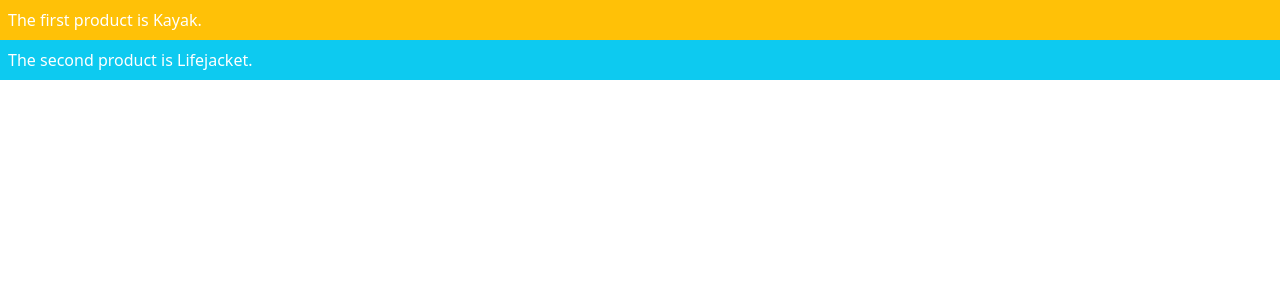
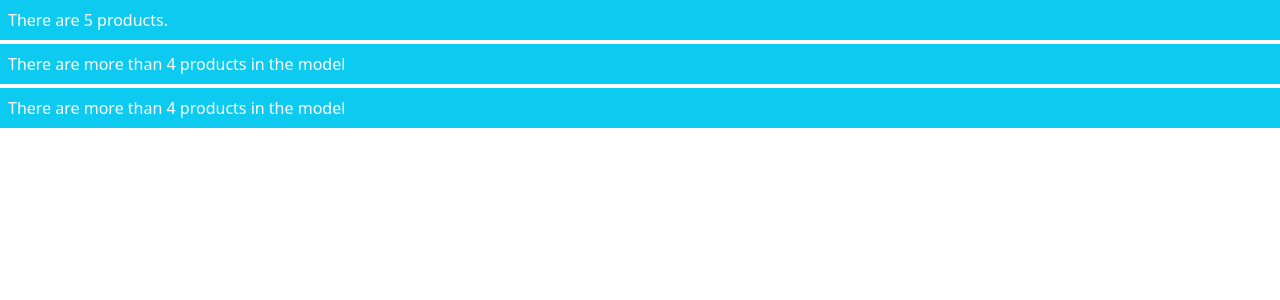
Before and after one commit to rafaelhfreitas/angular_underhood, an Angular app: page / in a window 1280 px wide. Shown: the top 300 px of the page. Built offline with nearby package versions, Linux system fonts and the light colour scheme.

Commit message:
ngIf directive

```diff
--- a/src/app/component.ts
+++ b/src/app/component.ts
@@ -21,41 +21,27 @@ export class ProductComponent {
         return this.model.getProducts()[position];
     }
 
-    getClassesByPosition(position:number) : string {
-        let product = this.getProductByPosition(position);
-        return "p-2 " + ((product?.price ?? 0 ) < 50 ? "bg-info" : "bg-warning");
+    // getClassesByPosition(position:number) : string {
+    //     let product = this.getProductByPosition(position);
+    //     return "p-2 " + ((product?.price ?? 0 ) < 50 ? "bg-info" : "bg-warning");
+    // }
+
+
+    getProduct(key: number): Product | undefined {
+        return this.model.getProduct(key)
     }
 
 
-    // getClasses(key: number): string {
-    //     let product = this.model.getProduct(key);
-    //     return "p-2 " + ((product?.price ?? 0) < 50 ? "bg-info" : "bg-warning" );
-    // }
+    getProducts(): Product[] {
+        return this.model.getProducts();
+    }
+
+    getProductCount(): number {
+        return this.model.getProducts().length;
+    }
+
+    targetName: string = "Kayak";
 
 
-    // getStyles(key: number): Object {
-    //     let product = this.model.getProduct(key);
-    //     return {
-    //         fontSize: "30px",
-    //         "margin.px": 100,
-    //         color: (product?.price ?? 0) > 50 ? "red" : "green"
-    //     }
 
-    // }
-
-
-    // getClassMap(key: number): Object {
-    //     let product = this.model.getProduct(key);
-    //     return {
-    //         "text-center bg-danger": product?.name == "Kayak",
-    //         "bg-info": (product?.price ?? 0) < 50
-    //     };
-    // }
-
-    // getClasses(): string {
-    //     return this.model.getProducts().length == 5 ? "bg-success" : "bg-warning";
-    // }
-
-    // fontSizeWithUnits: string = "30px";
-    // fontSizeWithoutUnits: string = "30";
 }
--- a/src/app/template.html
+++ b/src/app/template.html
@@ -1,94 +1,20 @@
 <div class="text-white">
-    <div [ngClass]="getClassesByPosition(0)">
-        The first product is {{getProductByPosition(0).name }}.
+    <div class="bg-info p-2">
+        There are {{ getProductCount()}} products.
     </div>
-    <div [ngClass]="getClassesByPosition(1)">
-        The second product is {{getProductByPosition(1).name }}.
+
+    <div *ngIf="getProductCount() > 4" class="bg-info p-2 mt-1">
+        There are more than 4 products in the model
     </div>
+
+    <ng-template ngIf="model.getProductCount() > 4">
+        <div class="bg-info p-2 mt-1">
+            There are more than 4 products in the model
+        </div>
+    </ng-template>
+
+    <div *ngIf="getProductByPosition(0).name != 'Kayak'" class="bg-info mt-1">
+        The first product isn't a Kayak
+    </div>
+
 </div>
-
-<!-- <div class="text-white">
-    <div class="p-2 bg-warning">
-        The <span [ngStyle]="getStyles(1)">first</span>
-        product is {{ model.getProduct(1)?.name }}.
-    </div>
-    <div class="p-2 bg-info">
-        The <span [ngStyle]="getStyles(2)">second</span>
-        product is {{ model.getProduct(2)?.name }}.
-    </div>
-</div> -->
-
-<!-- <div class="text-white">
-    <div class="p-2 bg-warning">
-        The <span [style.fontSize]="fontSizeWithUnits">first</span>
-        product is {{ model.getProduct(1)?.name }}.
-    </div>
-    <div class="p-2 bg-info">
-        The <span [style.fontSize.px]="fontSizeWithoutUnits">second</span>
-        product is {{ model.getProduct(2)?.name }}.
-    </div>
-</div> -->
-
-<!-- <div class="text-white">
-    <div class="p-2" [ngClass]="getClassMap(1)">
-        This first product is {{ model.getProduct(1)?.name }}.
-    </div>
-    <div class="p-2" [ngClass]="getClassMap(2)">
-        This second product is {{ model.getProduct(2)?.name }}.
-    </div>
-    <div class="p-2" [ngClass]="{'bg-success': (model.getProduct(3)?.price ?? 0) < 50,'bg-info': (model.getProduct(3)?.price ?? 0) >= 50}">
-        This third product is {{ model.getProduct(3)?.name }}.
-    </div>
-</div> -->
-
-
-<!-- <div class="text-white">
-    <div [class]="getClasses(1)">
-        This first product is {{ model.getProduct(1)?.name }}.
-    </div>
-    <div class="p-2"
-        [class.bg-success]="(model.getProduct(2)?.price ?? 0) < 50"
-        [class.bg-info]="(model.getProduct(2)?.price ?? 0) >= 50" >
-            This second product is {{ model.getProduct(2)?.name }}.
-    </div>
-</div> -->
-
-
-<!-- <div class="text-white">
-    <div [class]="getClasses(1)">
-        This first product is {{ model.getProduct(1)?.name }}.
-    </div>
-    <div [class]="getClasses(2)" [textContent]="'This second product is ' + (model.getProduct(2)?.name) + '.'">
-
-    </div>
-</div> -->
-
-
-<!-- <div [ngClass]="'text-white p-2 ' + getClasses()" >
-    Name: {{ model.getProduct(1)?.name ?? 'None' }}
-</div>
-
-<div [ngClass]="'text-white p-2 ' + getClasses()"
-    [textContent]="'Name: ' + (model.getProduct(1)?.name ?? 'None')">
-</div>
-
-<div class="form-group m-2">
-    <label>Name:</label>
-    <input class="form-control" [value]="model.getProduct(1)?.name ?? 'None'" />
-</div>
-
-
-<table class="table mt-2">
-    <tr>
-        <th>1</th><th>2</th><th>3</th><th>4</th><th>5</th>
-    </tr>
-    <tr>
-        <td [attr.colspan]="model.getProducts().length">
-            {{ model.getProduct(1)?.name ?? 'None' }}
-        </td>
-    </tr>
-</table> -->
-
-<!-- <div class="bg-info text-white p-2">
-    There are {{ model.getProducts().length }} products in the model
-</div> -->
```
